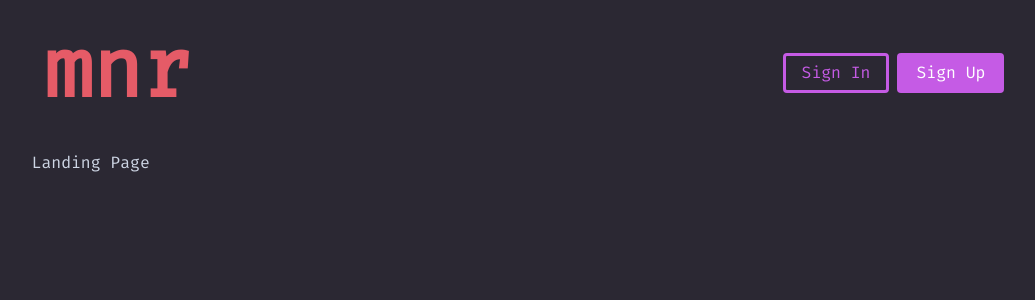
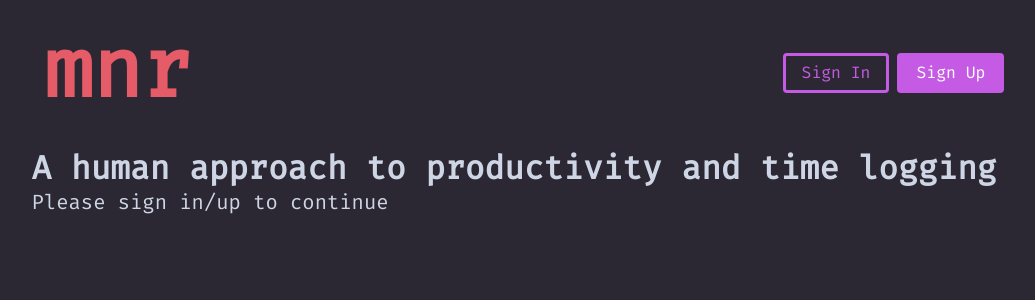
Before and after one commit to godcrampy/marks-and-records, a React (Create React App) app: page / in a window 1280 px wide. Shown: the top 300 px of the page, without its empty margins (122-1157 px from the left). Built offline with nearby package versions, Linux system fonts and the light colour scheme; no server answers.

Commit message:
minor touch-ups

```diff
--- a/public/index.html
+++ b/public/index.html
@@ -24,7 +24,7 @@
       work correctly both with client-side routing and a non-root public URL.
       Learn how to configure a non-root public URL by running `npm run build`.
     -->
-    <title>React App</title>
+    <title>Marks and Records</title>
   </head>
   <body>
     <noscript>You need to enable JavaScript to run this app.</noscript>
--- a/src/components/Stats/Stats.tsx
+++ b/src/components/Stats/Stats.tsx
@@ -22,7 +22,7 @@ class Stats extends React.Component<StatsProps, StatsState> {
         <p>
           <b>Mood: {this.props.today.mood}</b>
         </p>
-        <p className="yellow">Weekly</p>
+        <p className="yellow">Overall</p>
         <p>
           <b>Productivity: {this.props.weeklyTotal}</b>
         </p>
--- a/src/pages/LandingPage/LandingPage.tsx
+++ b/src/pages/LandingPage/LandingPage.tsx
@@ -9,7 +9,8 @@ class LandingPage extends React.Component<LandingPageProps, LandingPageState> {
   render() {
     return (
       <div className="LandingPage" data-testid="LandingPage">
-        Landing Page
+        <h1 className="title">A human approach to productivity and time logging</h1>
+        <h1 className="subtitle">Please sign in/up to continue</h1>
       </div>
     );
   }
```
